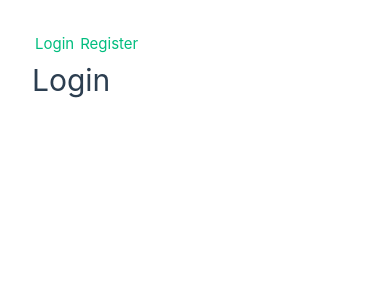
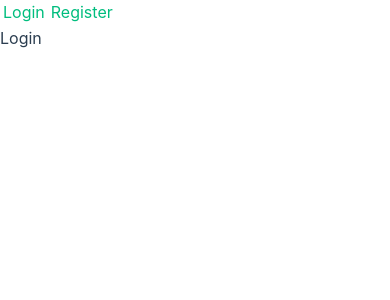
Before and after one commit to AlexWambui/blogs-webapp-template, a Vue app in the folder frontend/vuejs/: page /login in a window 390 px wide. Shown: the top 300 px of the page. Built offline with nearby package versions, Linux system fonts and the light colour scheme.

Commit message:
installed tailwind css.

```diff
--- a/frontend/vuejs/package.json
+++ b/frontend/vuejs/package.json
@@ -11,8 +11,10 @@
     "type-check": "vue-tsc --build"
   },
   "dependencies": {
+    "@tailwindcss/vite": "^4.2.2",
     "axios": "^1.15.0",
     "pinia": "^3.0.4",
+    "tailwindcss": "^4.2.2",
     "vue": "^3.5.31",
     "vue-router": "^5.0.4"
   },
--- a/frontend/vuejs/src/assets/base.css
+++ b/frontend/vuejs/src/assets/base.css
@@ -79,7 +79,7 @@ body {
     'Droid Sans',
     'Helvetica Neue',
     sans-serif;
-  font-size: 15px;
+  font-size: 16px;
   text-rendering: optimizeLegibility;
   -webkit-font-smoothing: antialiased;
   -moz-osx-font-smoothing: grayscale;
--- /dev/null
+++ b/frontend/vuejs/src/assets/components/forms.css
@@ -0,0 +1,31 @@
+.form {
+    @apply p-4 lg:w-[500px] lg:mx-auto;
+
+    .header {
+        @apply border-b border-gray-700 mb-4 p-4;
+
+        h1 {
+            @apply font-semibold text-center text-xl;
+        }
+    }
+
+    .inputs-group {
+        @apply mb-4;
+
+        label {
+            @apply text-gray-400 mb-[1px];
+        }
+
+        input {
+            @apply w-full border border-gray-700 rounded-[4px] py-1 px-2;
+        }
+
+        .form-input-error {
+            @apply text-sm text-red-600;
+        }
+    }
+
+    button {
+        @apply bg-gray-100 text-gray-900 rounded-[4px] py-2 px-4 font-medium tracking-wide;
+    }
+}
--- /dev/null
+++ b/frontend/vuejs/src/assets/components/index.css
@@ -0,0 +1 @@
+@import "./forms";
--- a/frontend/vuejs/src/assets/main.css
+++ b/frontend/vuejs/src/assets/main.css
@@ -1,9 +1,8 @@
 @import './base.css';
+@import "tailwindcss";
 
 #app {
-  max-width: 1280px;
   margin: 0 auto;
-  padding: 2rem;
   font-weight: normal;
 }
 
@@ -21,15 +20,4 @@ a,
   }
 }
 
-@media (min-width: 1024px) {
-  body {
-    display: flex;
-    place-items: center;
-  }
-
-  #app {
-    display: grid;
-    grid-template-columns: 1fr 1fr;
-    padding: 0 2rem;
-  }
-}
+@import "./components/index.css";
--- a/frontend/vuejs/vite.config.ts
+++ b/frontend/vuejs/vite.config.ts
@@ -3,12 +3,14 @@ import { fileURLToPath, URL } from 'node:url'
 import { defineConfig } from 'vite'
 import vue from '@vitejs/plugin-vue'
 import vueDevTools from 'vite-plugin-vue-devtools'
+import tailwindcss from '@tailwindcss/vite'
 
 // https://vite.dev/config/
 export default defineConfig({
   plugins: [
     vue(),
     vueDevTools(),
+    tailwindcss()
   ],
   resolve: {
     alias: {
```
